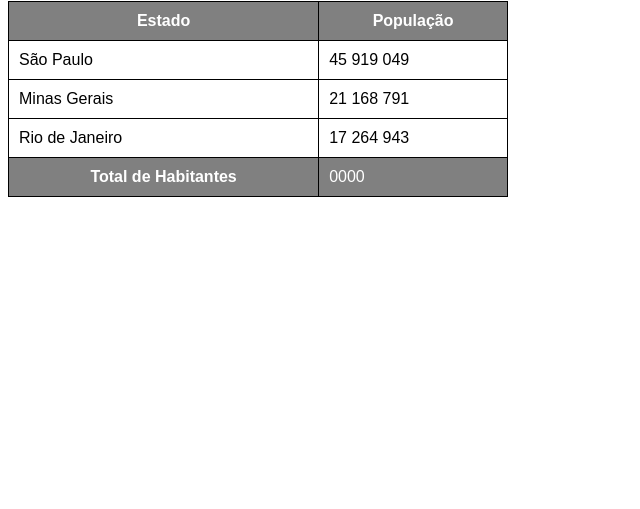
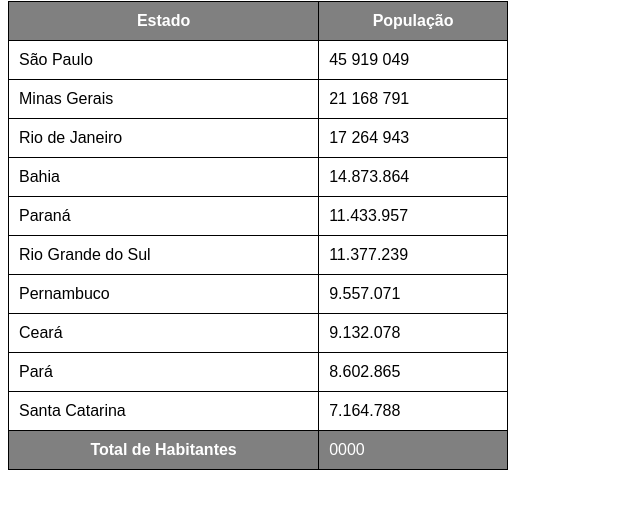
Before and after one commit to Matheus-Correa34/html-css, a plain HTML site: page exercicios/ex023/tabela002.html in a window 1280 px wide. Shown: the part 79-588 px from the top of the page, without its empty margins (0-640 px from the left). Drawn offline with Linux system fonts and the light colour scheme.

Commit message:
completando a tabela

```diff
--- a/exercicios/ex023/tabela002.html
+++ b/exercicios/ex023/tabela002.html
@@ -56,6 +56,35 @@
                 <td>Rio de Janeiro</td>
                 <td>17 264 943</td>
             </tr>
+
+            <tr>
+                <td>Bahia</td>
+                <td class="num">14.873.864</td>
+            </tr>
+            <tr>
+                <td>Paraná</td>
+                <td class="num">11.433.957</td>
+            </tr>
+            <tr>
+                <td>Rio Grande do Sul</td>
+                <td class="num">11.377.239</td>
+            </tr>
+            <tr>
+                <td>Pernambuco</td>
+                <td class="num">9.557.071</td>
+            </tr>
+            <tr>
+                <td>Ceará</td>
+                <td class="num">9.132.078</td>
+            </tr>
+            <tr>
+                <td>Pará</td>
+                <td class="num">8.602.865</td>
+            </tr>
+            <tr>
+                <td>Santa Catarina</td>
+                <td class="num">7.164.788</td>
+             </tr>
         </tbody>
 
         <tfoot>
```
